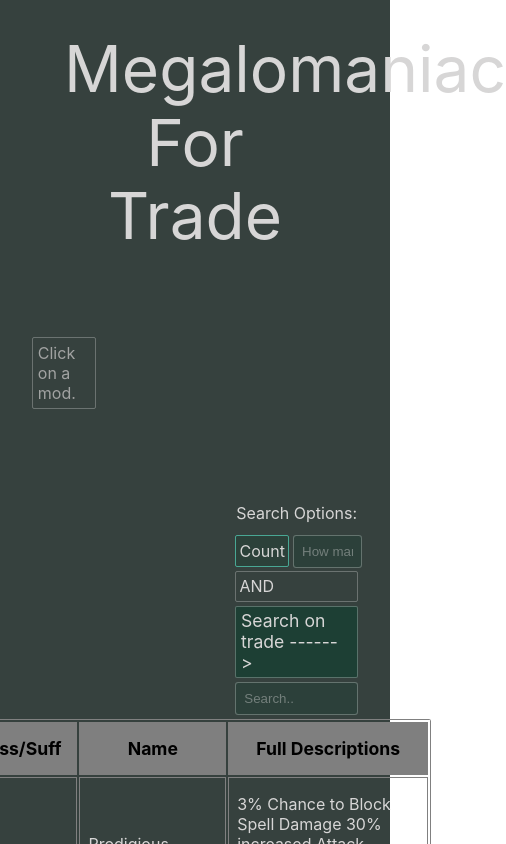
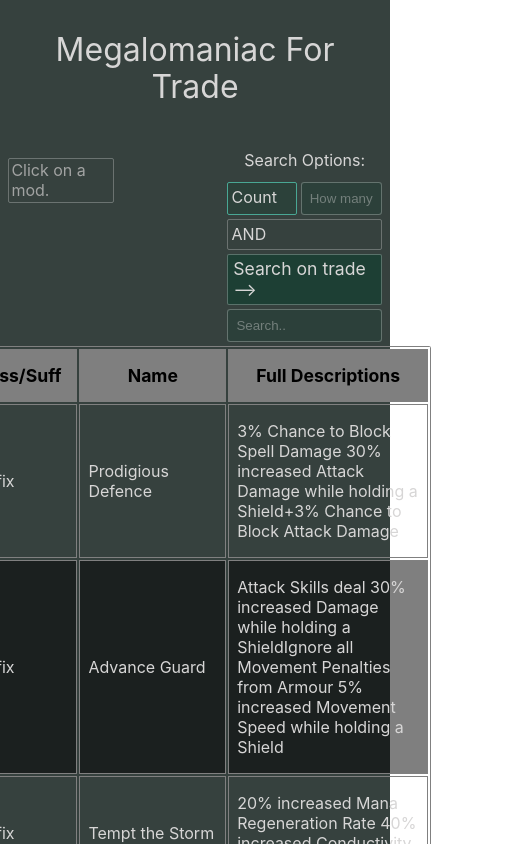
Before and after one commit to ipatrikxz/PoE-Megalomaniac-for-trade, a Next.js app: page / in a window 390 px wide. Shown: the top 844 px of the page, 506 px wide, since content can reach past the window. Built offline with nearby package versions, Linux system fonts and the light colour scheme.

Commit message:
added media breakpoint for mobile view

```diff
--- a/components/Search.js
+++ b/components/Search.js
@@ -65,7 +65,7 @@ const Search = ({setQuery, removeItem, mods}) => {
                 </div>
 
                 <div className={styles.SearchOnTrade}>
-                    <a href={link} target="_blank">Search on trade {'------>'}</a>
+                    <a href={link} target="_blank">Search on trade {'-->'}</a>
                 </div>
                 <input className={styles.searchInput} type="text" placeholder="Search.." onChange={e => setQuery(e.target.value.toLocaleLowerCase())} />
             </div>
--- a/styles/Home.module.scss
+++ b/styles/Home.module.scss
@@ -1,5 +1,4 @@
 .container {
-  padding: 0 2rem;
   background: var(--bg-color);
   color: var(--font-color);
 }
@@ -7,8 +6,8 @@
 .main{
   max-width: 830px;
   min-height: 100vh;
+  display: flex;
   padding: 2rem 0;
-  display: flex;
   flex: 1;
   flex-direction: column;
   align-items: center;
@@ -31,9 +30,12 @@
   }
 }
 
-@media (max-width: 600px) {
-  .grid {
-    width: 100%;
-    flex-direction: column;
+@media (max-width: 500px) {
+  .container{
+    padding: 0 .5rem;
+
+    .main{
+      padding: 0;
+    }
   }
 }
--- a/styles/hero.module.css
+++ b/styles/hero.module.css
@@ -6,7 +6,7 @@
 .title a:hover,
 .title a:focus,
 .title a:active {
-
+  color: var(--lighter-font-color);
 }
 
 .title {
@@ -27,10 +27,8 @@
   font-size: 1.1rem;
 }
 
-.grid {
-  display: flex;
-  align-items: center;
-  justify-content: center;
-  flex-wrap: wrap;
-  max-width: 800px;
+@media (max-width: 500px) {
+  .title{
+    font-size: 2rem;
+  }
 }
--- a/styles/search.module.scss
+++ b/styles/search.module.scss
@@ -56,19 +56,17 @@
       .countGroup{
         display: flex;
         align-items: stretch;
+        gap: .25rem;
         flex-flow: nowrap;
+        margin-bottom: .25rem;
 
         .count{
-          margin-bottom: .25rem;
-          flex-grow: 2;
           width: 100%;
         }
 
         .countInput{
-          flex-grow: 1;
           width: 100%;
           padding: .5rem;
-          margin-left: .25rem;
           background: #0d402f3d;
           color: var(--font-color);
           border: 1px solid #eaeaea4b;
@@ -155,9 +153,24 @@
   }
 }
 
-@media (max-width: 600px) {
-  .cards{
-    grid-template-columns: repeat(1, 1fr);
-    grid-template-rows: repeat(1, 1fr);
+@media (max-width: 500px) {
+  .search{
+    margin: 0;
+    padding: 0;
+
+    .cards{
+        margin-bottom: .25rem;
+        grid-template-columns: repeat(2, 1fr);
+        grid-template-rows: repeat(5, .20fr);
+
+        .card{
+          padding: .1rem .15rem;
+        }
+    }
+
+    .searchBox{
+      width: 180px;
+    }
+  }
+
 }
-}
```
